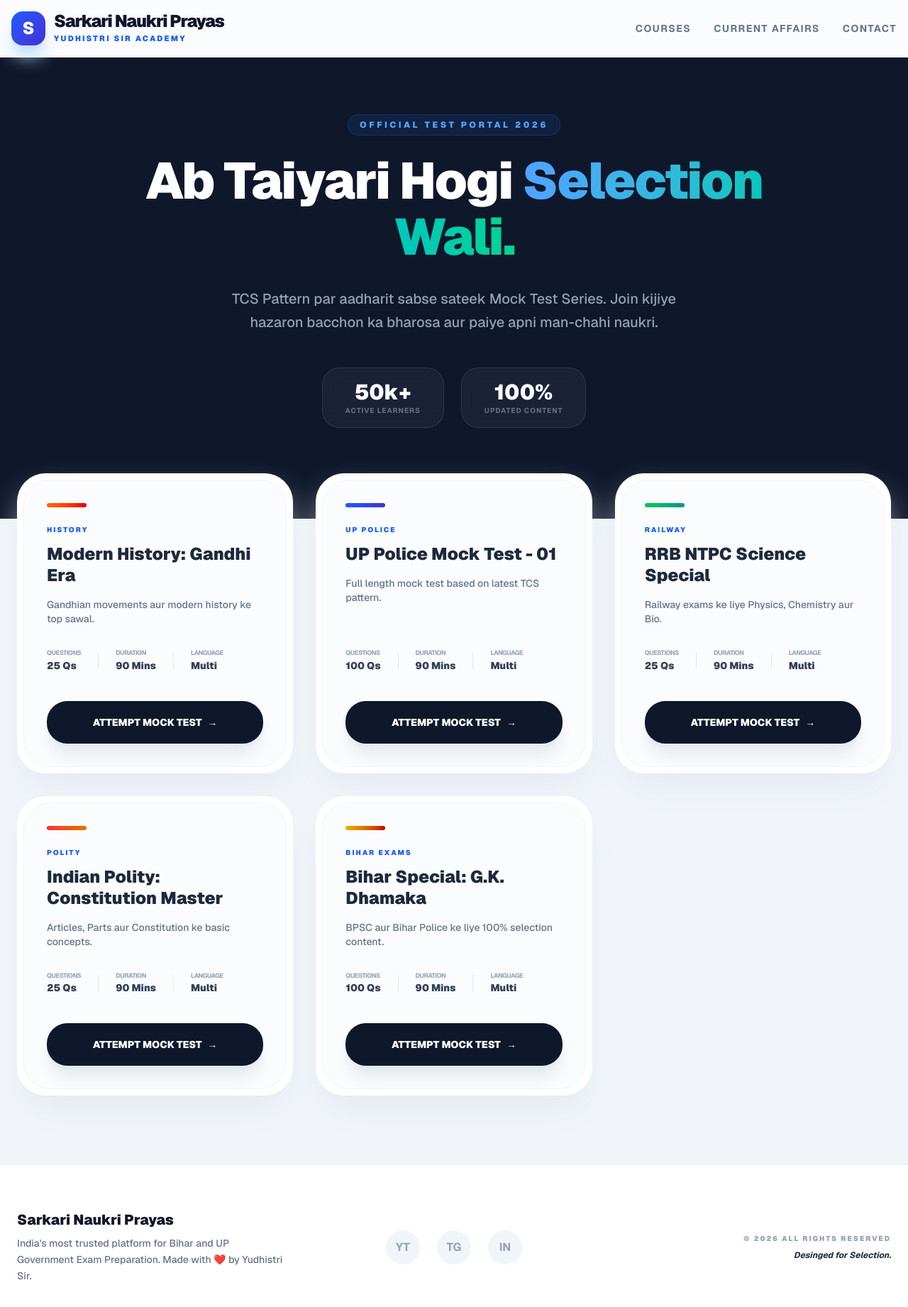
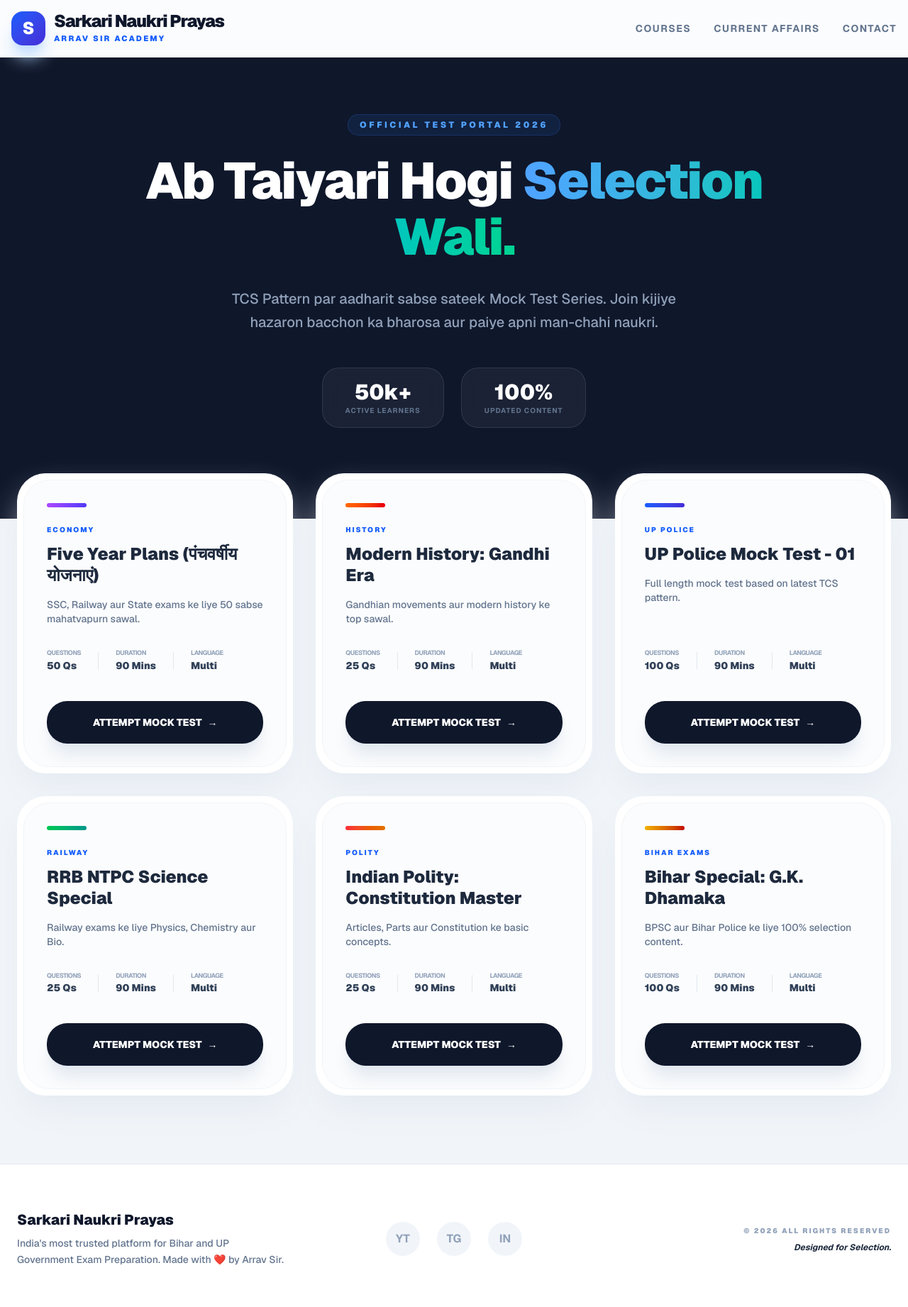
Before and after one commit to kashishbhaig/sarkari-naukri-portal, a Next.js app: page / in a window 1280 px wide. Shown: the top 1842 px of the page at 71% size. Built offline with nearby package versions, Linux system fonts and the light colour scheme.

Commit message:
Update page.tsx

```diff
--- a/app/page.tsx
+++ b/app/page.tsx
@@ -2,6 +2,14 @@ import Link from 'next/link';
 
 export default function Home() {
   const tests = [
+    {
+      id: "five_year_plans",
+      title: "Five Year Plans (पंचवर्षीय योजनाएं)",
+      questions: "50 Qs",
+      tag: "ECONOMY",
+      color: "from-purple-500 to-indigo-600",
+      desc: "SSC, Railway aur State exams ke liye 50 sabse mahatvapurn sawal."
+    },
     {
       id: "gandhi_era",
       title: "Modern History: Gandhi Era",
@@ -41,7 +49,7 @@ export default function Home() {
       tag: "BIHAR EXAMS",
       color: "from-yellow-500 to-red-700",
       desc: "BPSC aur Bihar Police ke liye 100% selection content."
-    }
+    },
   ];
 
   return (
@@ -54,7 +62,7 @@ export default function Home() {
             <div className="bg-gradient-to-br from-blue-600 to-indigo-700 text-white w-12 h-12 flex items-center justify-center rounded-2xl font-black text-2xl shadow-xl shadow-blue-200 group-hover:rotate-6 transition-transform">S</div>
             <div>
               <h1 className="text-2xl font-black text-slate-900 tracking-tighter leading-none">Sarkari Naukri Prayas</h1>
-              <span className="text-[11px] font-black text-blue-600 uppercase tracking-[0.2em] mt-1 block">Yudhistri Sir Academy</span>
+              <span className="text-[11px] font-black text-blue-600 uppercase tracking-[0.2em] mt-1 block">Arrav Sir Academy</span>
             </div>
           </div>
           <div className="hidden md:flex gap-8 text-sm font-bold text-slate-500 uppercase tracking-widest">
@@ -134,17 +142,16 @@ export default function Home() {
         <div className="max-w-7xl mx-auto grid grid-cols-1 md:grid-cols-3 gap-12 items-center">
            <div className="text-left">
               <h4 className="text-xl font-black text-slate-900 mb-2">Sarkari Naukri Prayas</h4>
-              <p className="text-sm text-slate-500 font-medium leading-relaxed">India's most trusted platform for Bihar and UP Government Exam Preparation. Made with ❤️ by Yudhistri Sir.</p>
+              <p className="text-sm text-slate-500 font-medium leading-relaxed">India's most trusted platform for Bihar and UP Government Exam Preparation. Made with ❤️ by Arrav Sir.</p>
            </div>
            <div className="flex justify-center gap-6">
-              {/* Fake Social Icons or Links */}
               <div className="w-12 h-12 rounded-full bg-slate-100 flex items-center justify-center font-bold text-slate-400 hover:bg-blue-600 hover:text-white transition-all cursor-pointer">YT</div>
               <div className="w-12 h-12 rounded-full bg-slate-100 flex items-center justify-center font-bold text-slate-400 hover:bg-blue-600 hover:text-white transition-all cursor-pointer">TG</div>
               <div className="w-12 h-12 rounded-full bg-slate-100 flex items-center justify-center font-bold text-slate-400 hover:bg-blue-600 hover:text-white transition-all cursor-pointer">IN</div>
            </div>
            <div className="text-right">
               <p className="text-[10px] font-black text-slate-400 uppercase tracking-[0.2em]">&copy; 2026 All Rights Reserved</p>
-              <p className="text-xs font-bold text-slate-800 mt-2 italic">Desinged for Selection.</p>
+              <p className="text-xs font-bold text-slate-800 mt-2 italic">Designed for Selection.</p>
            </div>
         </div>
       </footer>
```
